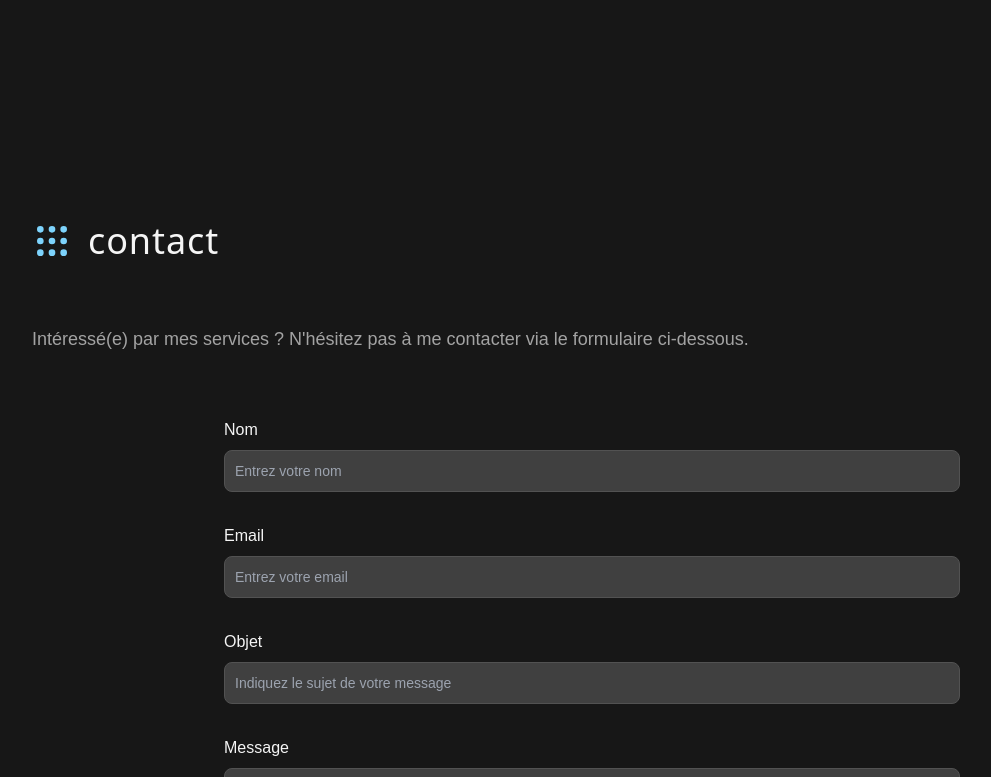
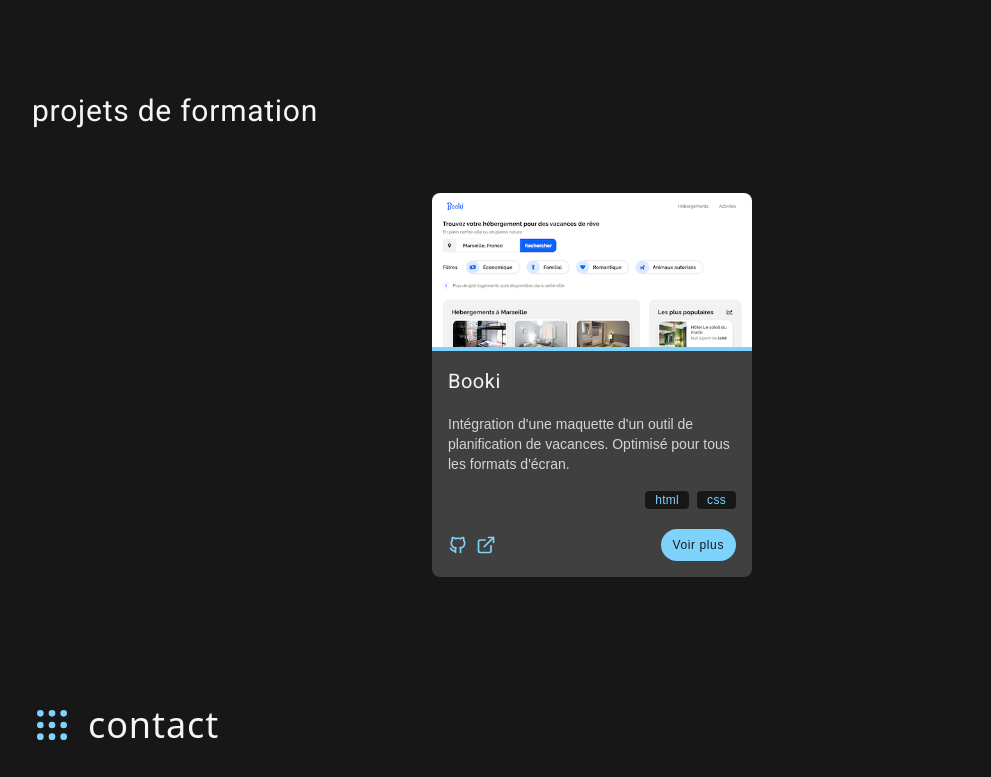
Before and after one commit to nicomil59/nicomildev, an Astro site: page / in a window 1280 px wide. Shown: the part 3451-4228 px from the top of the page, without its empty margins (48-1039 px from the left). Built offline with nearby package versions, Linux system fonts and the light colour scheme; Astro itself is replaced by a stand-in of ours.

Commit message:
🚧 PROJECTS > Create StandardProjectCard

```diff
--- a/src/components/projects/Projects.astro
+++ b/src/components/projects/Projects.astro
@@ -1,6 +1,8 @@
 ---
 import { featuredProjects } from './data/projectsData';
+import { projectInfo } from './data/projectsData';
 import FeaturedProjectCard from './FeaturedProjectCard.astro';
+import StandardProjectCard from './StandardProjectCard.astro';
 ---
 
 <section id="projects" class="py-10 md:py-16">
@@ -12,4 +14,16 @@ import FeaturedProjectCard from './FeaturedProjectCard.astro';
       </ul>
     </div>
 
+    <div id="other-projects">
+      <h3 class="text-2xl md:text-3xl font-title font-medium text-neutral-100 tracking-wide mb-8 md:mb-16">projets de formation</h3>
+
+      <ul class="flex flex-col md:flex-row flex-wrap items-center justify-center gap-12 md:gap-24">
+
+        <StandardProjectCard {...projectInfo} />
+
+      </ul>
+    </div>
+
+
+
 </section>
--- /dev/null
+++ b/src/components/projects/StandardProjectCard.astro
@@ -0,0 +1,31 @@
+---
+import { Image } from 'astro:assets';
+
+const { image, imageAlt, title, description, technos, githubUrl, demoUrl, pageUrl } = Astro.props;
+---
+
+<li class="max-w-md md:max-w-xs h-60 md:h-96 hover:-translate-y-1 transition duration-300 group">
+    <div class="h-2/5 hidden md:block">
+      <Image src={image} alt={imageAlt} class="w-full h-full object-cover object-top rounded-t-lg" />
+    </div>
+    <div class="h-full md:h-3/5 p-6 md:p-4 rounded-lg md:rounded-t-none md:rounded-b-lg bg-neutral-700 flex flex-col justify-between md:border-t-4 md:border-t-sky-300">
+      <h4 class="mb-4 text-xl font-title font-medium text-neutral-100 tracking-wide">{title}</h4>
+      <p class="mb-2 text-sm font-text text-neutral-300">{description}</p>
+      <ul class="self-end flex items-center gap-2 mb-4">
+        {technos.map(techno => (<li>
+            <span class="text-xs font-text font-medium tracking-wide px-2.5 py-0.5 rounded bg-neutral-900 text-sky-300">{techno}</span>
+          </li>))}
+      </ul>
+      <div class="flex items-center justify-between">
+        <div class="flex items-center gap-2">
+          <a aria-label="GitHub (s'ouvre dans un nouvel onglet)" class="text-sky-300 hover:text-sky-400 transition-colors duration-300" href={githubUrl} target="_blank">
+            <svg class="h-5 w-5"  width="24" height="24" viewBox="0 0 24 24" stroke-width="2" stroke="currentColor" fill="none" stroke-linecap="round" stroke-linejoin="round">  <path stroke="none" d="M0 0h24v24H0z"/>  <path d="M9 19c-4.286 1.35-4.286-2.55-6-3m12 5v-3.5c0-1 .099-1.405-.5-2 2.791-.3 5.5-1.366 5.5-6.04a4.567 4.567 0 0 0 -1.333 -3.21 4.192 4.192 0 00-.08-3.227s-1.05-.3-3.476 1.267a12.334 12.334 0 0 0 -6.222 0C6.462 2.723 5.413 3.023 5.413 3.023a4.192 4.192 0 0 0 -.08 3.227A4.566 4.566 0 004 9.486c0 4.64 2.709 5.68 5.5 6.014-.591.589-.56 1.183-.5 2V21" /></svg>
+          </a>
+          <a aria-label="Démo live (s'ouvre dans un nouvel onglet)" class="text-sky-300 hover:text-sky-400 transition-colors duration-300" href={demoUrl} target="_blank">
+            <svg class="h-5 w-5"  viewBox="0 0 24 24"  fill="none"  stroke="currentColor"  stroke-width="2"  stroke-linecap="round"  stroke-linejoin="round">  <path d="M18 13v6a2 2 0 0 1-2 2H5a2 2 0 0 1-2-2V8a2 2 0 0 1 2-2h6" />  <polyline points="15 3 21 3 21 9" />  <line x1="10" y1="14" x2="21" y2="3" /></svg>
+          </a>
+        </div>
+        <a class="rounded-full px-2.5 py-1.5 text-xs text-center tracking-wider font-text font-medium text-neutral-900 border-2 border-sky-300 bg-sky-300 hover:bg-sky-400 hover:border-sky-400 transition-colors duration-300" href={pageUrl}>Voir plus</a>
+      </div>
+    </div>
+  </li>
--- a/src/components/projects/data/projectsData.js
+++ b/src/components/projects/data/projectsData.js
@@ -1,3 +1,5 @@
+import bookiCap from '../images/booki-capture.png';
+
 export const featuredProjects = [
   {
     title: "Instagrum",
@@ -45,3 +47,15 @@ export const featuredProjects = [
     pageUrl: "#",
   }
 ];
+
+export const projectInfo =   {
+  title: "Booki",
+  description:
+    "Intégration d'une maquette d'un outil de planification de vacances. Optimisé pour tous les formats d'écran.",
+  image: bookiCap,
+  imageAlt: "capture d'écran du projet Booki",
+  technos: ["html", "css"],
+  githubUrl: "https://github.com/nicomil59/NicolasMilhem_2_15112021",
+  demoUrl: "#",
+  pageUrl: "#",
+}
```
Also changed, not shown: src/components/projects/images/booki-capture.png (added).
